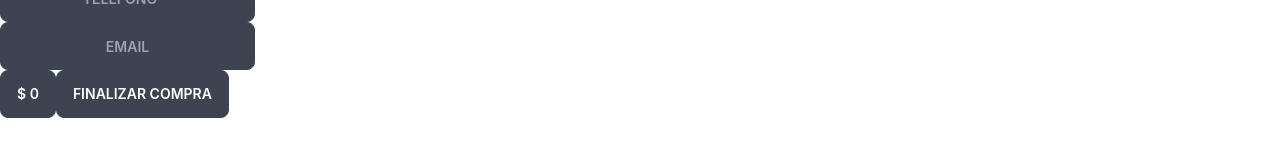
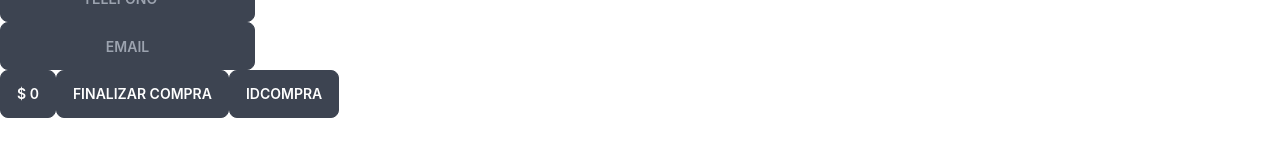
Before and after one commit to nachorosa/coder-react, a React (Create React App) app: page /checkout in a window 1280 px wide. Shown: the part 258-414 px from the top of the page. Built offline with nearby package versions, Linux system fonts and the light colour scheme; no server answers; the database is empty.

Commit message:
firebase finalizado

```diff
--- a/package.json
+++ b/package.json
@@ -12,6 +12,7 @@
     "react-dom": "^18.0.0",
     "react-router-dom": "^6.3.0",
     "react-scripts": "5.0.0",
+    "sweetalert": "^2.1.2",
     "web-vitals": "^2.1.4"
   },
   "scripts": {
--- a/src/components/Checkout.js
+++ b/src/components/Checkout.js
@@ -1,9 +1,7 @@
 import { addDoc, collection, getFirestore } from 'firebase/firestore'
 import React, { useEffect, useState } from 'react'
 import { useCartContext } from './context/CartContext'
-
-
-
+import swal from 'sweetalert';
 
 const Checkout = () => {
 
@@ -11,8 +9,9 @@ const Checkout = () => {
     const [total, setTotal] = useState(0)
     let precioTotal = 0
 
+    let guardarid = ''
+
     useEffect(() => {
-
         cart.forEach(prod => {
             precioTotal = precioTotal + (prod.price * prod.quantity)
             setTotal(precioTotal)
@@ -44,12 +43,15 @@ const Checkout = () => {
         const ordenCollection = collection(db, 'orden');
 
         const response = await addDoc(ordenCollection, compraFinalizada)
-         console.log("asd",response.id);
 
-        return(
-            <h1>holaa</h1>
-        )
+        guardarid = response.id;
 
+
+        swal("la id de tu compra es: ", response.id);
+
+
+        const btn = document.getElementById('finalizar')
+        btn.setAttribute("disabled", true)
 
     }
 
@@ -76,7 +78,12 @@ const Checkout = () => {
             </div>
         </form>
         <p className="btn">$ {total}</p>
-        <button onClick={finalizarCompra} className="btn">FINALIZAR COMPRA</button>
+        <button id="finalizar" onClick={finalizarCompra} className="btn">FINALIZAR COMPRA </button>
+
+        <button onClick={() => {
+            swal("la id de tu compra es: ", guardarid);
+        }} className="btn">IdCompra</button>
+
 
     </div>
   )
```
Also changed, not shown: 2 other files (tests, documents, lock files or other folders).
